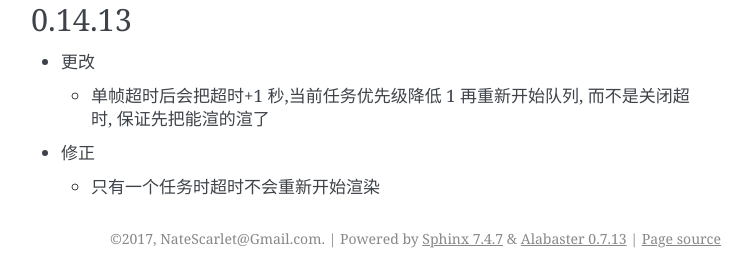
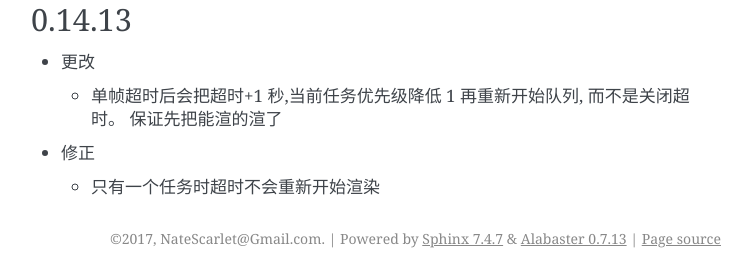
Before and after one commit to NateScarlet/NukeBatchRender, a Sphinx documentation site: the page built from Documentation/source/changelogs/004_0.14.md, in a window 1280 px wide. Shown: the part 1755-2030 px from the top of the page, without its empty margins (389-1141 px from the left). Built offline with Sphinx 7.4.7, drawn with Linux system fonts in a browser that asks for light colours.

```diff
--- a/Documentation/source/changelogs/004_0.14.md
+++ b/Documentation/source/changelogs/004_0.14.md
@@ -68,6 +68,6 @@
 ## 0.14.13
 
 - 更改
-  - 单帧超时后会把超时+1 秒,当前任务优先级降低 1 再重新开始队列, 而不是关闭超时, 保证先把能渲的渲了
+  - 单帧超时后会把超时+1 秒,当前任务优先级降低 1 再重新开始队列, 而不是关闭超时。 保证先把能渲的渲了
 - 修正
   - 只有一个任务时超时不会重新开始渲染
```
